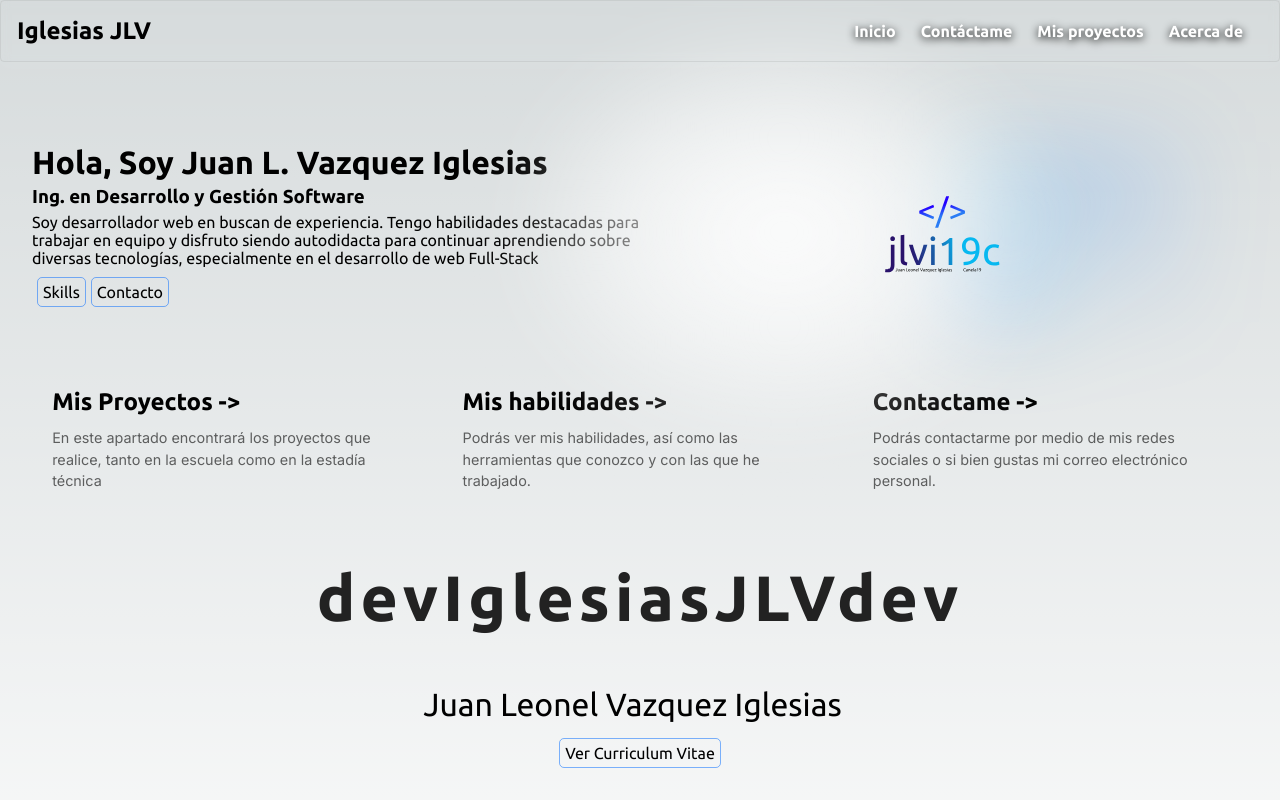
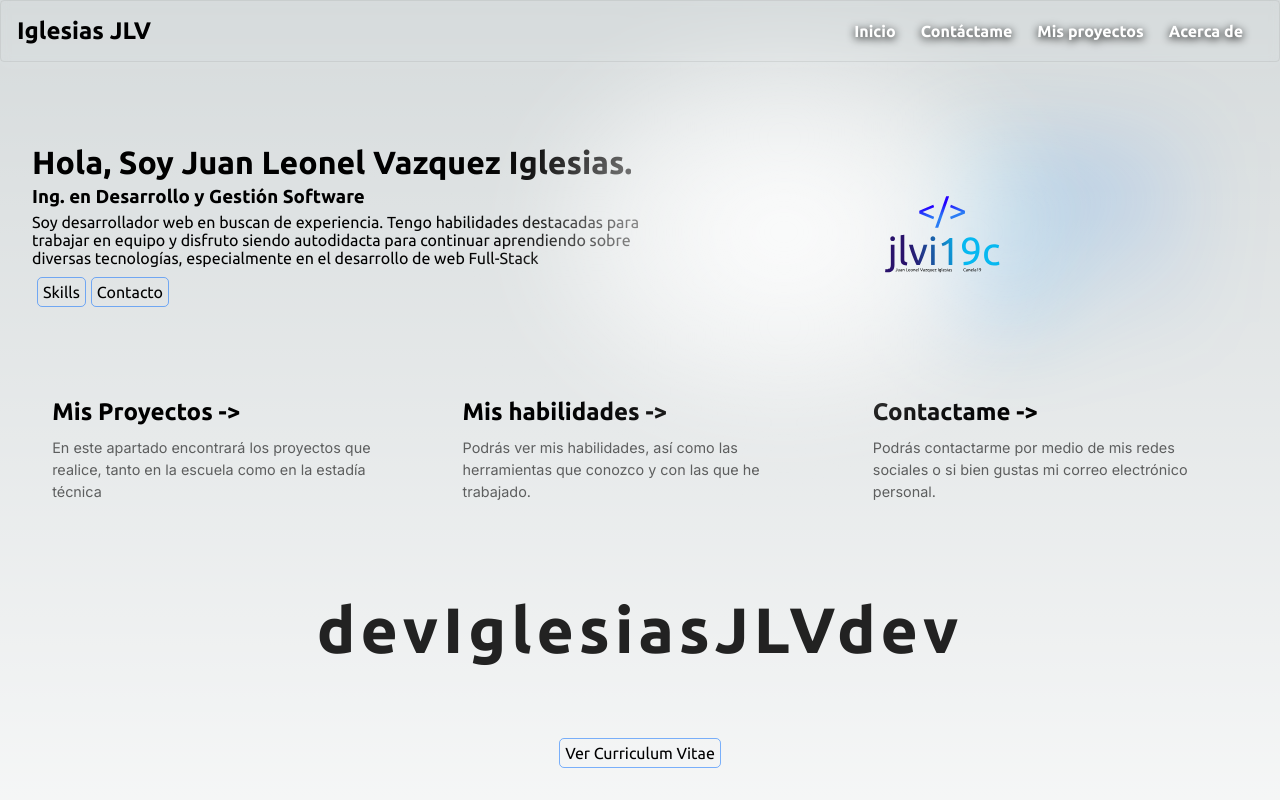
Before and after one commit to leonelVc19/jlvi19c, a Next.js app: page / in a window 1280 px wide. Shown: the top 800 px of the page. Built offline with nearby package versions, Linux system fonts and the light colour scheme.

Commit message:
Changes on the home page

```diff
--- a/src/pages/index.js
+++ b/src/pages/index.js
@@ -21,7 +21,7 @@ export default function Home() {
       <main className={styles.main}>
         <div className={styles.main_presentation}>
           <div className={styles.main_presentation_text}>
-            <h1>Hola, Soy Juan L. Vazquez Iglesias</h1>
+            <h1 className={styles.informacion_cv_text}>Hola, Soy Juan Leonel Vazquez Iglesias.</h1>
             <h3>Ing. en Desarrollo y Gestión Software</h3>
             <p>Soy desarrollador web en buscan de experiencia. Tengo habilidades destacadas para trabajar en equipo y disfruto siendo autodidacta para continuar aprendiendo sobre diversas tecnologías, especialmente en el desarrollo de web Full-Stack</p>
             <div className={styles.buttons_index}>
@@ -45,7 +45,7 @@ export default function Home() {
         <TextoJuan></TextoJuan>
         <br></br>
         <div className={styles.informacion_cv}>
-          <span className={styles.informacion_cv_text}>Juan Leonel Vazquez Iglesias</span>
+
           <Button title="Ver Curriculum Vitae" link="/components/mycv/juan_cv"></Button>
         </div>
       </main>
--- a/src/styles/Home.module.css
+++ b/src/styles/Home.module.css
@@ -213,7 +213,7 @@
   display: block;
   white-space: nowrap;
   border-right: 4px solid;
-  width: 24ch;
+  width: 33.2ch;
   /*filter: drop-shadow( 0 2px 3px rgb(228, 228, 228));*/
   animation: typing 2s steps(24), blink .5s infinite step-end alternate ;
   overflow: hidden;
--- a/src/styles/Navbar.module.css
+++ b/src/styles/Navbar.module.css
@@ -47,12 +47,11 @@
     color: rgb(0, 0, 0);
     transform: scale(1.06);
     transition: 0.2s ease-in-out;
-    filter: drop-shadow(0 2px 4px rgb(255, 255, 255));
+    filter: drop-shadow(1px 1px 3px #fff);
 
 }
 
 .titleLogo:hover {
-
     transition: 0.5s ease-in-out;
 }
 
```
